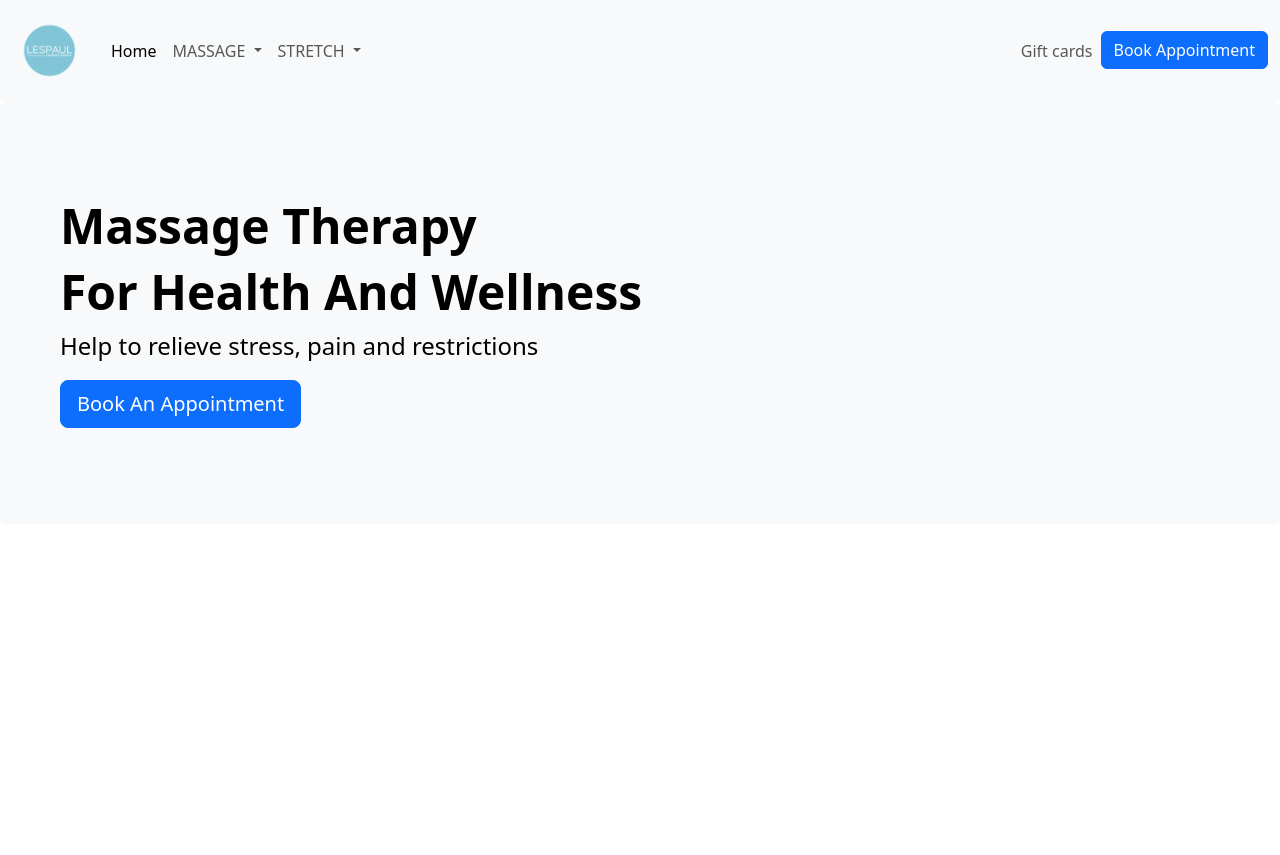
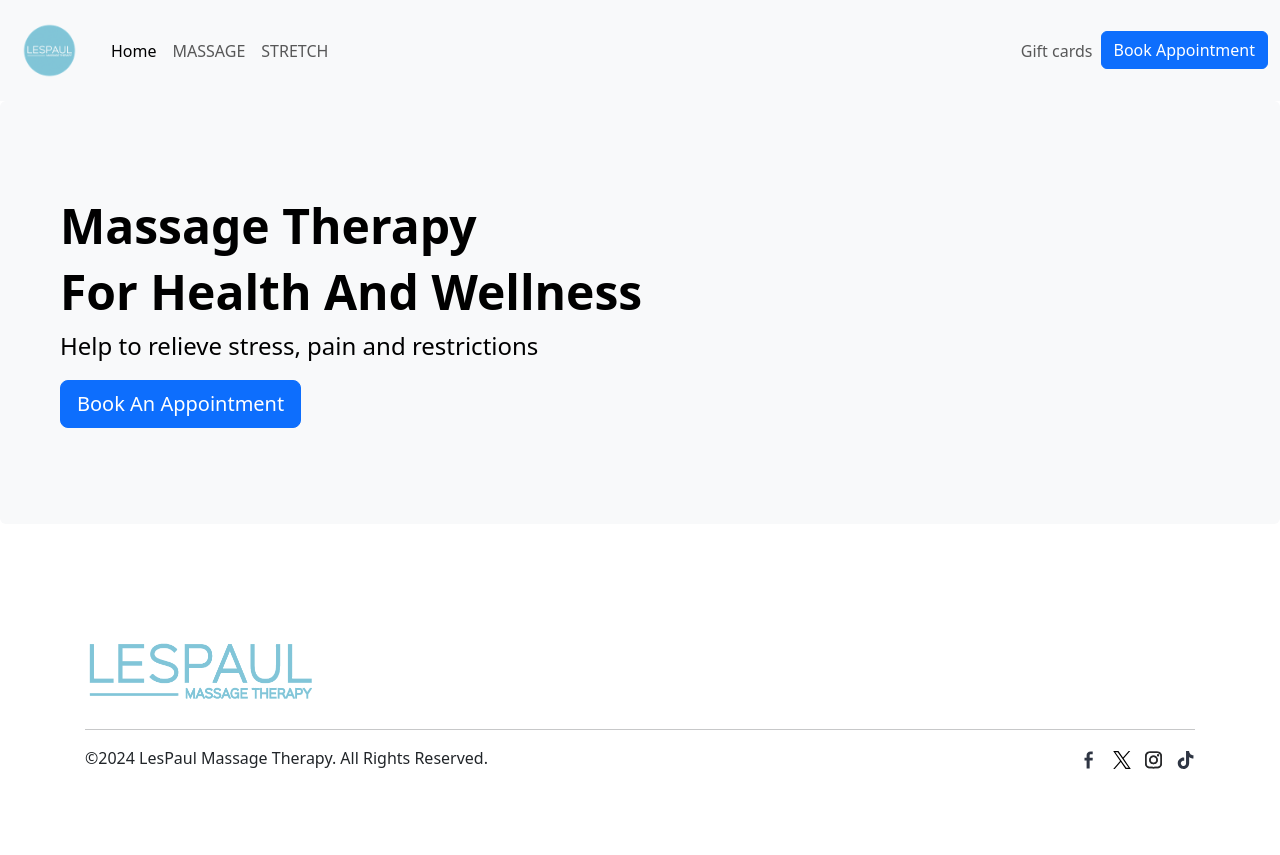
Before and after one commit to Shadvonic/my-masssage-app, a plain HTML site: page index.html in a window 1280 px wide. Before the commit the page ends 800 px from the top, so only its background shows below. Drawn offline with Linux system fonts and the light colour scheme; no server answers.

Commit message:
added logo edit css for footer

```diff
--- a/css/main.css
+++ b/css/main.css
@@ -32,3 +32,25 @@ body {
 .container-fluid.py-5 {
     color: black;
 }
+
+
+
+/* Footer */
+
+.bottom {
+    display: flex;
+    align-items: center; /* Vertically center items */
+    justify-content: space-between; /* Distribute items evenly */
+}
+
+.footer-social a {
+    margin-left: 10px; /* Adjust spacing between icons */
+}
+
+.footer-bottom {
+    padding: 85px; /* Adjust padding as needed */
+}
+
+.footer-bottom nav {
+    width: 100%; /* Ensure footer spans full width */
+}
--- a/index.html
+++ b/index.html
@@ -28,7 +28,7 @@
                         </li>
                         <!-- First dropdown for Massage -->
                         <li class="nav-item dropdown">
-                            <a class="nav-link dropdown-toggle" href="#" id="facialsDropdown" role="button" data-bs-toggle="dropdown" aria-expanded="false">
+                            <a class="nav-link dropdown" href="#" id="facialsDropdown" role="button" data-bs-toggle="dropdown" aria-expanded="false">
                                 MASSAGE
                             </a>
                             <ul class="dropdown-menu" aria-labelledby="facialsDropdown">
@@ -39,7 +39,7 @@
                         </li>
                         <!-- Second dropdown for Stretch -->
                         <li class="nav-item dropdown">
-                            <a class="nav-link dropdown-toggle" href="#" id="massageDropdown" role="button" data-bs-toggle="dropdown" aria-expanded="false">
+                            <a class="nav-link dropdown" href="#" id="massageDropdown" role="button" data-bs-toggle="dropdown" aria-expanded="false">
                                 STRETCH
                             </a>
                             <ul class="dropdown-menu" aria-labelledby="massageDropdown">
@@ -99,7 +99,31 @@
     </div>
 
 
-    <!--- Footer -->
+        <!-- Footer -->
+        <div class="footer-bottom">
+            <nav role="navigation" aria-label="footer bottom navigation">
+                <div class="mid">
+                    <div id="footer-logo">
+                        <a href="/" aria-label="Your Company Home"><img src="./images/text_LOGO-282w.png" alt="company text Logo" width="233" height="80"></a>
+                    </div>
+                </div>
+                <hr>
+                <div class="bottom">
+                    <div class="footer-copyright">
+                        &copy;<script>document.write(/\d{4}/.exec(Date())[0])</script> LesPaul Massage Therapy. All Rights Reserved.
+                    </div>
+                    <div class="footer-social">
+                        <!-- Replace with your own social media links -->
+                        <a href="https://www.facebook.com/your-company" aria-label="Your Company on Facebook" target="_blank"><img src="./images/footer-facebook.svg" alt="Your Company on Facebook" width="18" height="18"></a>
+                        <a href="https://twitter.com/your-company" aria-label="Your Company on Twitter" target="_blank"><img src="./images/footer-twitter-rev.svg" alt="Your Company on Twitter" width="18" height="18" ></a>
+                        <a href="https://www.instagram.com/your-company" aria-label="Your Company on Instagram" target="_blank"><img src="./images/footer-instagram.svg" alt="Your Company on Instagram" width="18" height="18"></a>
+                        <a href="https://www.tiktok.com/@your-company" aria-label="Your Company on TikTok" target="_blank"><img src="./images/footer-tiktok.svg" alt="Your Company on TikTok" width="18" height="18"></a>
+                    </div>
+                </div>
+            </nav>
+        </div>
+
+
 
     <script src="./scripts/vendor/jquery/jquery-3.6.4.min.js"></script>
     <script src="./scripts/vendor/js/bootstrap.bundle.min.js"></script>
```
Also changed, not shown: images/footer-facebook.svg (added), images/footer-instagram.svg (added), images/footer-tiktok.svg (added), images/footer-twitter-rev.svg (added), 1 other file.
